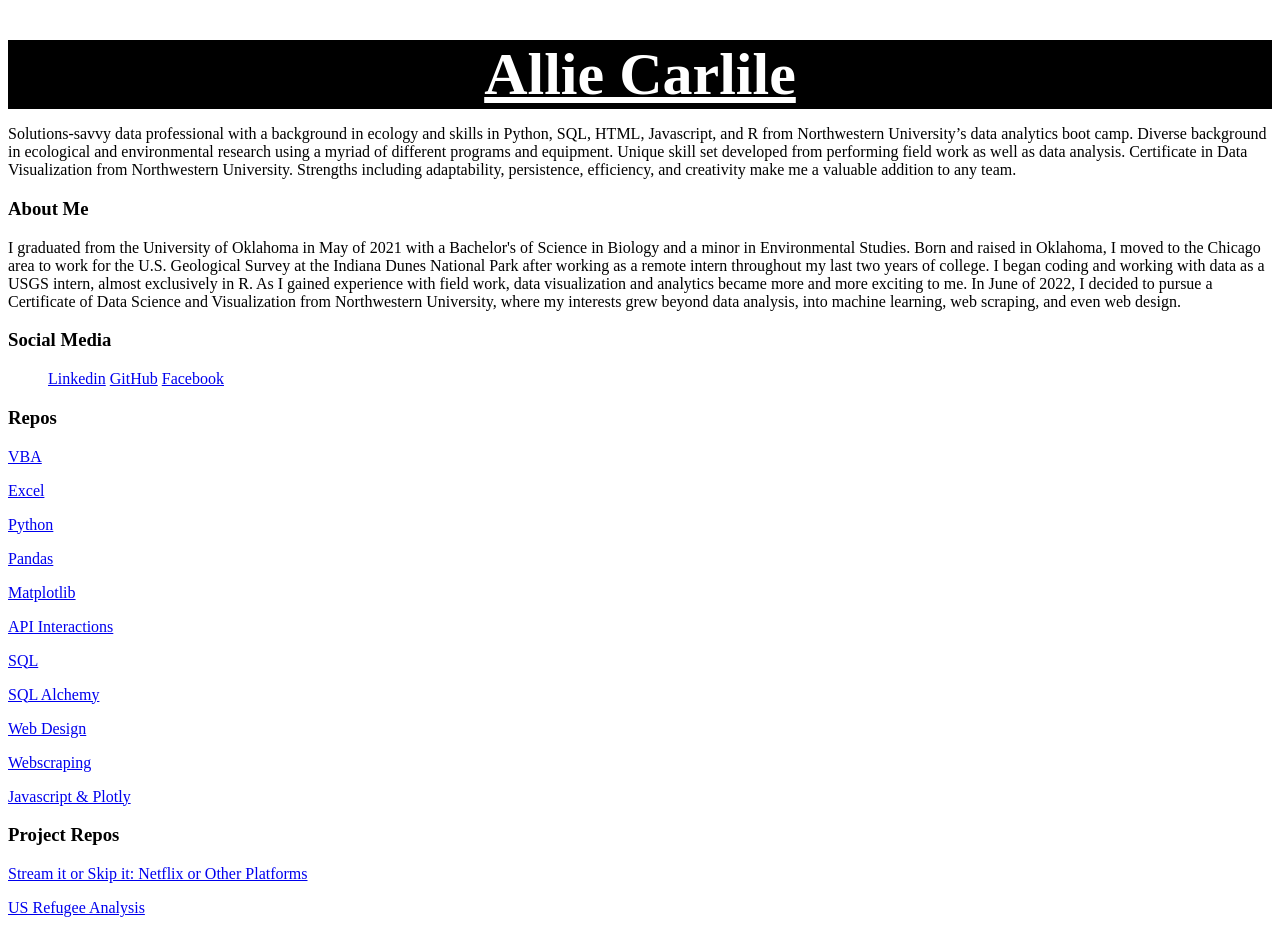
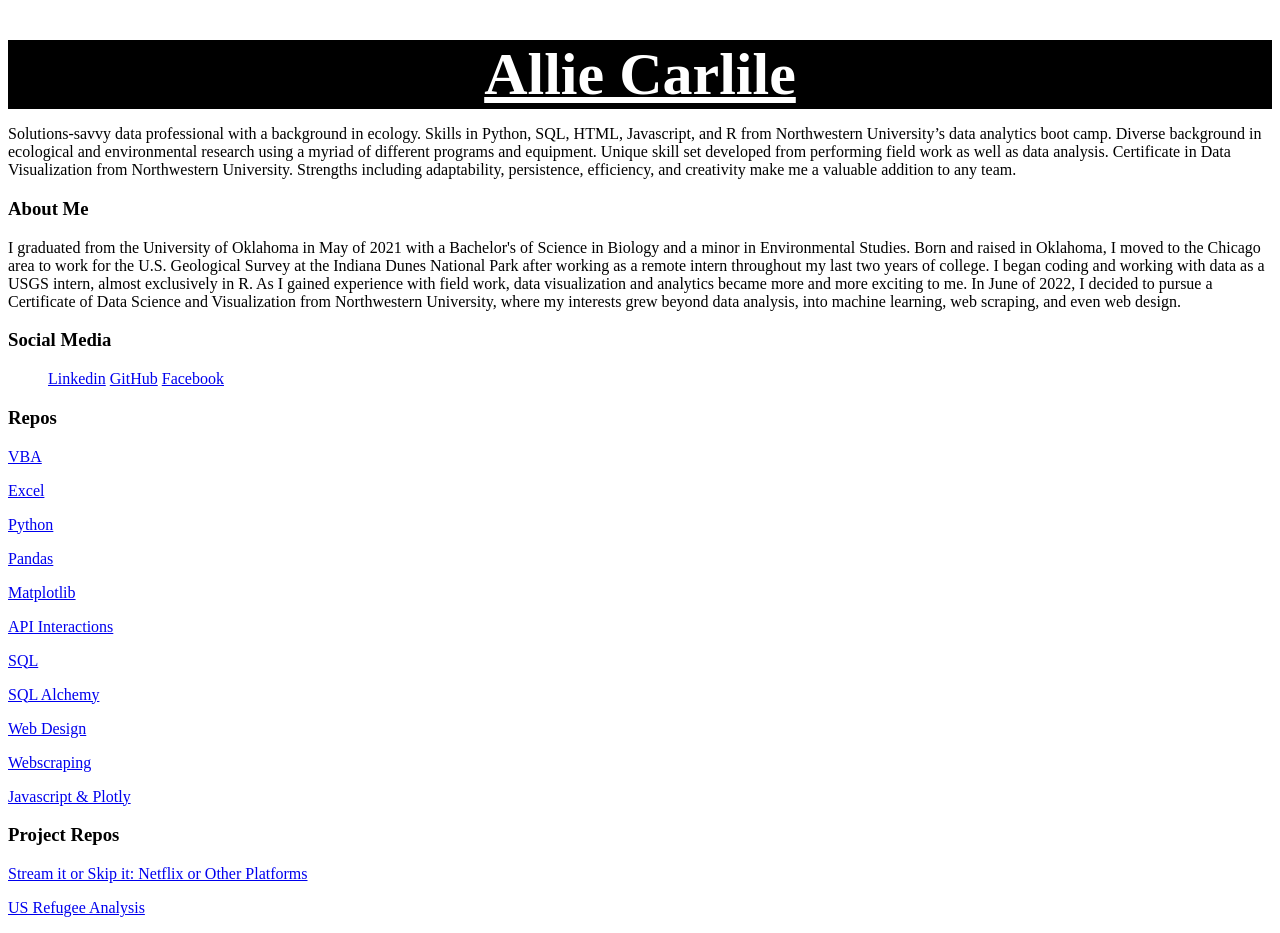
Before and after one commit to alliecarlile/alliecarlile.github.io, a plain HTML site: page index.html in a window 1280 px wide. Drawn offline with Linux system fonts and the light colour scheme.

Commit message:
statement edit

```diff
--- a/index.html
+++ b/index.html
@@ -27,7 +27,7 @@
 <body>
     <!-- the H1 element is the headline of the page -->
     <h1>Allie Carlile</h1>
-    <p>Solutions-savvy data professional with a background in ecology and skills in Python, SQL, HTML, Javascript, and R from Northwestern University’s data analytics boot camp. Diverse background in ecological and environmental research using a myriad of different programs and equipment. Unique skill set developed from performing field work as well as data analysis. Certificate in Data Visualization from Northwestern University. Strengths including adaptability, persistence, efficiency, and creativity make me a valuable addition to any team.</p>
+    <p>Solutions-savvy data professional with a background in ecology. Skills in Python, SQL, HTML, Javascript, and R from Northwestern University’s data analytics boot camp. Diverse background in ecological and environmental research using a myriad of different programs and equipment. Unique skill set developed from performing field work as well as data analysis. Certificate in Data Visualization from Northwestern University. Strengths including adaptability, persistence, efficiency, and creativity make me a valuable addition to any team.</p>
     <h3>About Me</h3>
     <p>I graduated from the University of Oklahoma in May of 2021 with a Bachelor's of Science in Biology and a minor in Environmental Studies. Born and raised in Oklahoma, I moved to the Chicago area to work for the U.S. Geological Survey at the Indiana Dunes National Park after working as a remote intern throughout my last two years of college. I began coding and working with data as a USGS intern, almost exclusively in R. As I gained experience with field work, data visualization and analytics became more and more exciting to me. In June of 2022, I decided to pursue a Certificate of Data Science and Visualization from Northwestern University, where my interests grew beyond data analysis, into machine learning, web scraping, and even web design.  </p>
     <h3>Social Media</h3>
```
